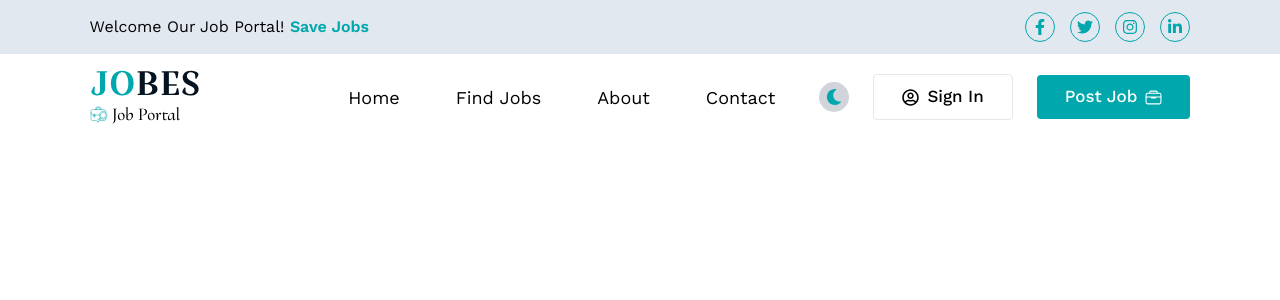
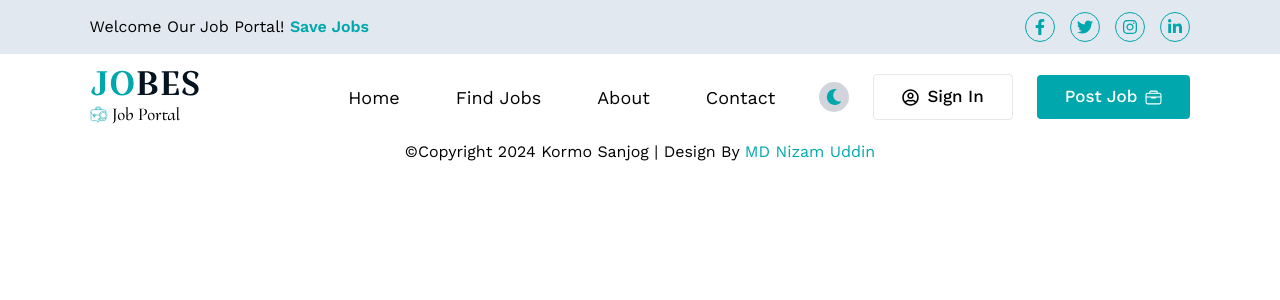
Before and after one commit to programmernizam/job-portal, a React (Vite) app in the folder kormo-sanjog/: page / in a window 1280 px wide. Shown: the top 300 px of the page. Built offline with nearby package versions, Linux system fonts and the light colour scheme.

Commit message:
[Start] Footer component

```diff
--- /dev/null
+++ b/kormo-sanjog/src/components/Footer/Footer.jsx
@@ -0,0 +1,13 @@
+export default function Footer() {
+  const year = new Date().getFullYear();
+  return (
+    <footer>
+      <p className="text-center">
+        ©Copyright {year} Kormo Sanjog | Design By{" "}
+        <a href="https://www.linkedin.com/in/programmernizam/" target="_blank" className="text-medium text-primary">
+          MD Nizam Uddin
+        </a>
+      </p>
+    </footer>
+  );
+}
--- a/kormo-sanjog/src/components/Header/Header.jsx
+++ b/kormo-sanjog/src/components/Header/Header.jsx
@@ -20,10 +20,14 @@ export default function Header() {
   return (
     <header>
       <HeaderTop />
-      <nav className="px-[7%] py-4 flex justify-between items-center dark:bg-[#020B0D]">
+      <nav className="px-[7%] py-4 flex justify-between items-center dark:bg-[#020B0D] sticky top-0">
         {/* Header Logo */}
         <a href="#">
-          <img className="w-[120px] lg:w-full" src={!darkMode ? DarkLogo : WhiteLogo} alt="Logo" />
+          <img
+            className="w-[120px] lg:w-full"
+            src={!darkMode ? DarkLogo : WhiteLogo}
+            alt="Logo"
+          />
         </a>
         {/* Header Right (for large screens) */}
         <div className="hidden lg:flex items-center gap-6">
--- a/kormo-sanjog/src/routes/layout/Layout.jsx
+++ b/kormo-sanjog/src/routes/layout/Layout.jsx
@@ -1,4 +1,5 @@
 import { useContext } from "react";
+import Footer from "../../components/Footer/Footer";
 import Header from "../../components/Header/Header";
 import { ThemeContext } from "../../contexts";
 
@@ -7,6 +8,7 @@ export default function Layout() {
   return (
     <div className={`w-full h-screen ${darkMode ? "dark" : ""}`}>
       <Header />
+      <Footer />
     </div>
   );
 }
```
